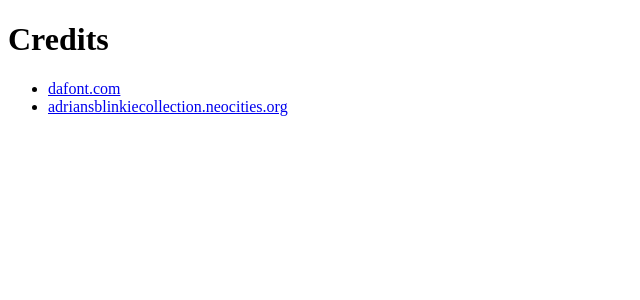
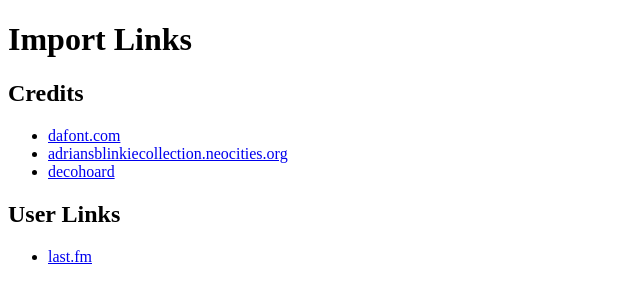
Before and after one commit to TSOT7/neocities, a plain HTML site: page links.html in a window 1280 px wide. Shown: the whole page, without its empty margins (0-640 px from the left). Drawn offline with Linux system fonts and the light colour scheme.

Commit message:
Updated links.html

```diff
--- a/links.html
+++ b/links.html
@@ -6,10 +6,16 @@
     <title>Document</title>
 </head>
 <body>
-    <h1>Credits</h1>
+    <h1>Import Links</h1>
+    <h2>Credits</h2>
     <ul>
-        <li><a href="https://www.dafont.com/">dafont.com</a></li>
-        <li><a href="https://adriansblinkiecollection.neocities.org/">adriansblinkiecollection.neocities.org</a></li>
+        <li><a href="https://www.dafont.com/" target="_blank">dafont.com</a></li>
+        <li><a href="https://adriansblinkiecollection.neocities.org/" target="_blank">adriansblinkiecollection.neocities.org</a></li>
+        <li><a href="https://decohoard.carrd.co/" target="_blank">decohoard</a></li>
+    </ul>
+    <h2>User Links</h2>
+    <ul>
+        <li><a href="https://www.last.fm/user/pumas_" target="_blank">last.fm</a></li>
     </ul>
 </body>
 </html>
```
